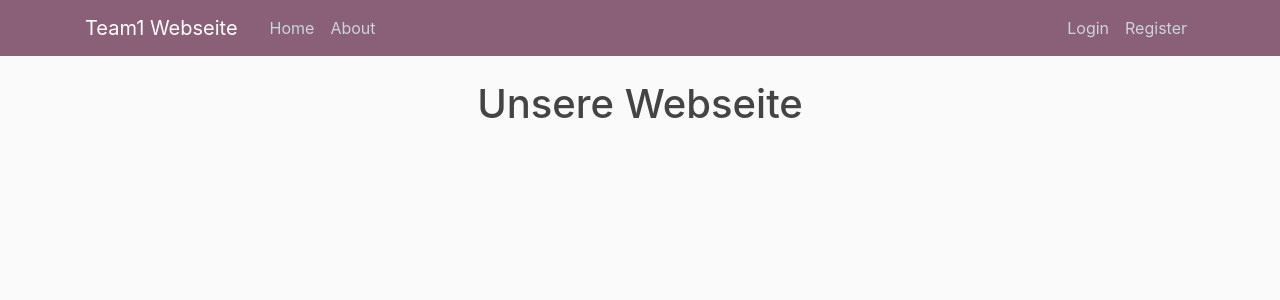
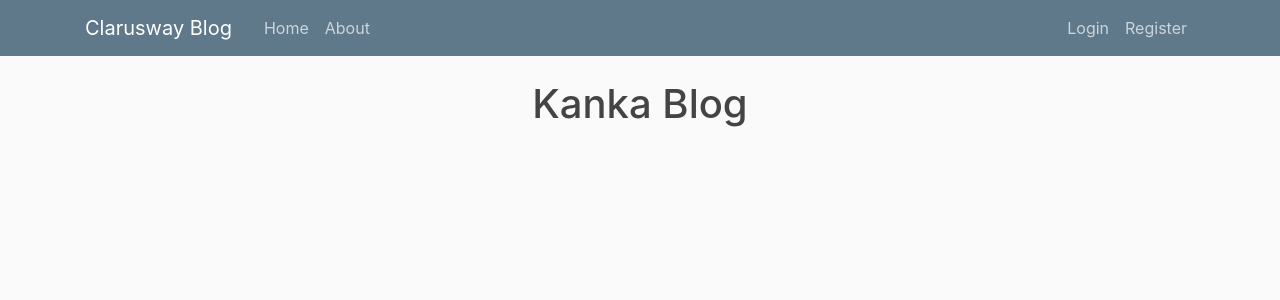
Before and after one commit to Herr-Aksoy/Proje2-Team, a Django app: page / in a window 1280 px wide. Shown: the top 300 px of the page. Run offline with Django 3.2, Linux system fonts and the light colour scheme; data that the repository does not hold is empty; parts of the project's set-up code (start-up, migrations or seed data) failed here and were passed over; some libraries are stand-ins or nearby versions.

```diff
--- a/src/blog/static/blog/main.css
+++ b/src/blog/static/blog/main.css
@@ -18,7 +18,7 @@ ul {
 }
 
 .bg-steel {
-  background-color: #8a5f78;
+  background-color: #5f788a;
 }
 
 .site-header .navbar-nav .nav-link {
--- a/src/blog/templates/blog/post_list.html
+++ b/src/blog/templates/blog/post_list.html
@@ -1,7 +1,7 @@
 {% extends 'base.html' %}
 
 {% block content %}
-<h1 style="text-align: center;">Unsere Webseite</h1>
+<h1 style="text-align: center;">Kanka Blog</h1>
 <div class="row mt-5">
     {% for obj in object_list %}
     <div class="col-4">
--- a/src/templates/base.html
+++ b/src/templates/base.html
@@ -12,7 +12,7 @@
         integrity="sha384-TX8t27EcRE3e/ihU7zmQxVncDAy5uIKz4rEkgIXeMed4M0jlfIDPvg6uqKI2xXr2" crossorigin="anonymous">
     <link rel="stylesheet" href="{% static 'blog/main.css' %}">
 
-    <title>ZERO2HERO</title>
+    <title>DJ Blog</title>
 </head>
 
 <body>
--- a/src/templates/navbar.html
+++ b/src/templates/navbar.html
@@ -1,7 +1,7 @@
 <header class="site-header">
     <nav class="navbar navbar-expand-md navbar-dark bg-steel fixed-top">
         <div class="container">
-            <a class="navbar-brand mr-4" href="{% url 'blog:list' %}">Team1 Webseite</a>
+            <a class="navbar-brand mr-4" href="{% url 'blog:list' %}">Clarusway Blog</a>
             <button class="navbar-toggler" type="button" data-toggle="collapse" data-target="#navbarToggle"
                 aria-controls="navbarToggle" aria-expanded="false" aria-label="Toggle navigation">
                 <span class="navbar-toggler-icon"></span>
```
